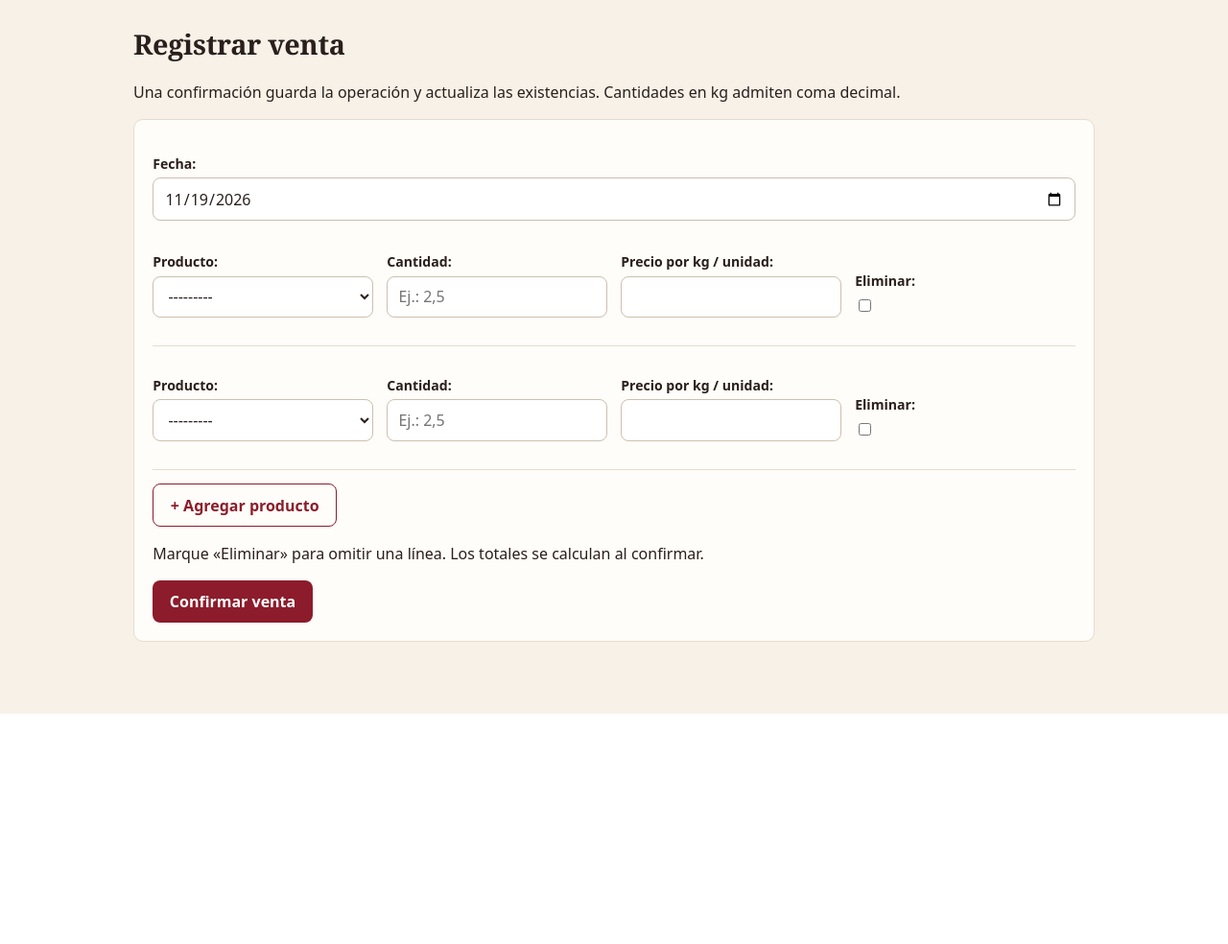
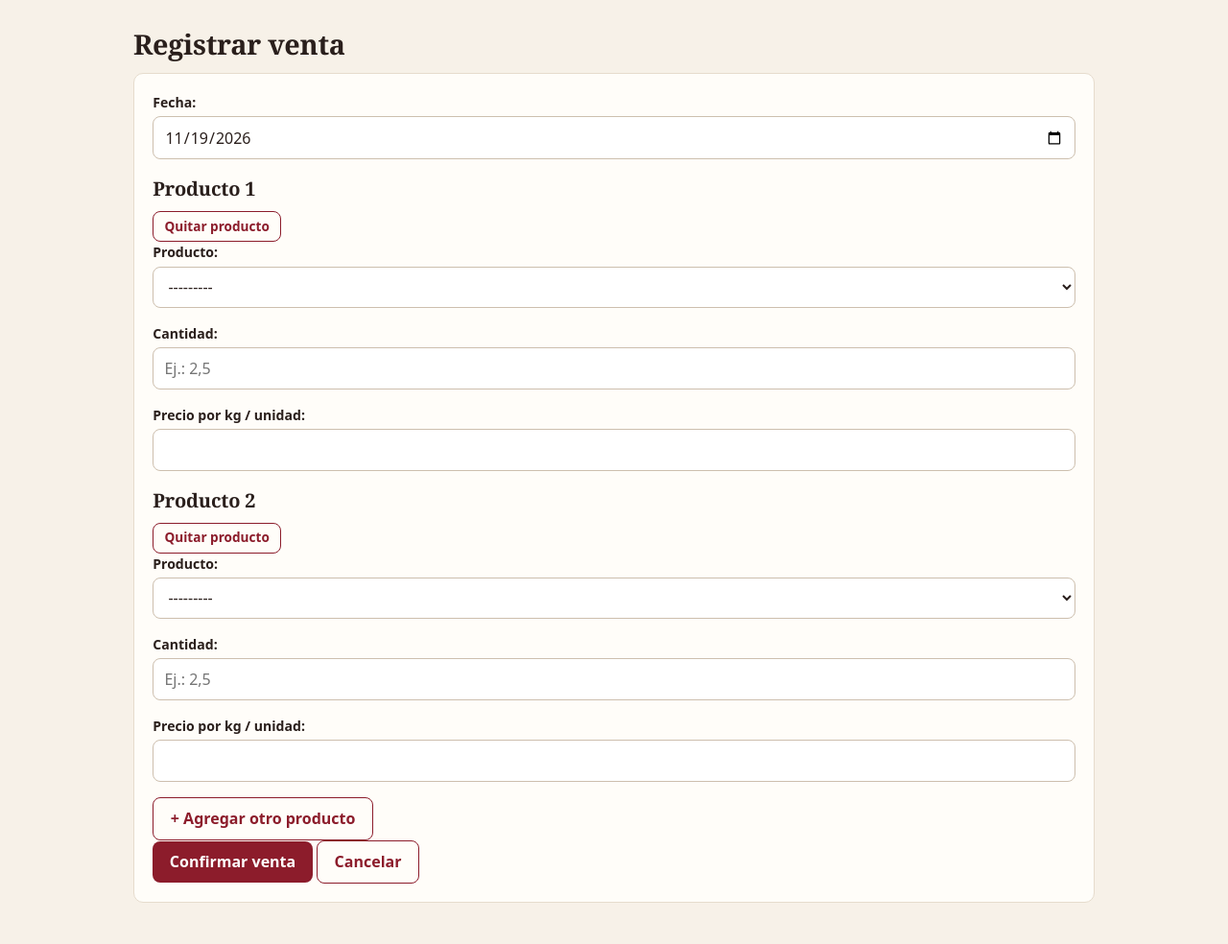
Before and after one commit to LFP2002/corte-gestion, a Django app: page /ventas/nueva/ in a window 1280 px wide. Shown: the part 56-1040 px from the top of the page at 96% size. Before the commit the page ends 800 px from the top, so only its background shows below. Run offline with Django 5.2, Linux system fonts and the light colour scheme; a user stored in the database is signed in; tables that the repository leaves empty hold one stand-in row (values such as "Sample post").

Commit message:
feat(ui): simplificar líneas de compras y ventas con botones de quitar y cancelar

```diff
--- a/backend/templates/gestion/operacion_form.html
+++ b/backend/templates/gestion/operacion_form.html
@@ -1,13 +1,70 @@
 {% extends 'base.html' %}
+{% block titulo %}Registrar {{ tipo }}{% endblock %}
 {% block contenido %}
-<h1>Registrar {{ tipo }}</h1><p>Una confirmación guarda la operación y actualiza las existencias. Cantidades en kg admiten coma decimal.</p>
-<form method="post" class="card" id="operacion">{% csrf_token %}{{ form.as_p }}
-{{ lineas.management_form }}{{ lineas.non_form_errors }}
-<div id="lineas">{% for linea in lineas %}<div class="fila detalle">{{ linea.as_p }}</div>{% endfor %}</div>
-<template id="linea-vacia"><div class="fila detalle">{{ lineas.empty_form.as_p }}</div></template>
-<button type="button" class="btn sec" id="agregar">+ Agregar producto</button>
-<p>Marque «Eliminar» para omitir una línea. Los totales se calculan al confirmar.</p>
-<button class="btn" type="submit">Confirmar {{ tipo }}</button></form>
-{% if tipo == 'venta' %}<select id="precios" hidden aria-hidden="true">{% for p in lineas.productos %}<option value="{{ p.pk }}" data-precio="{{ p.precio_venta|stringformat:'.2f' }}">{{ p.nombre }}</option>{% endfor %}</select>{% endif %}
+<h1>Registrar {{ tipo }}</h1>
+<form method="post" class="card formulario-operacion" id="operacion" novalidate>
+  {% csrf_token %}
+  {{ form.non_field_errors }}
+  <div class="datos-operacion">
+    {% for campo in form %}
+    <div class="campo">
+      {{ campo.label_tag }}{{ campo }}{{ campo.errors }}
+      {% if campo.help_text %}<small>{{ campo.help_text }}</small>{% endif %}
+    </div>
+    {% endfor %}
+  </div>
+  {{ lineas.management_form }}
+  {{ lineas.non_form_errors }}
+  <div id="lineas">
+    {% for linea in lineas %}
+    <section class="detalle-producto" data-linea{% if linea.DELETE.value %} hidden{% endif %}>
+      <div class="detalle-encabezado">
+        <h2 class="detalle-nombre">Producto {{ forloop.counter }}</h2>
+        <button type="button" class="btn sec mini" data-quitar hidden>Quitar producto</button>
+      </div>
+      {{ linea.non_field_errors }}
+      {% for oculto in linea.hidden_fields %}{{ oculto }}{% endfor %}
+      {{ linea.DELETE.as_hidden }}
+      <div class="detalle-campos">
+        <div class="campo">{{ linea.producto.label_tag }}{{ linea.producto }}{{ linea.producto.errors }}</div>
+        <div class="campo">{{ linea.cantidad.label_tag }}{{ linea.cantidad }}{{ linea.cantidad.errors }}</div>
+        <div class="campo">{{ linea.precio_unitario.label_tag }}{{ linea.precio_unitario }}{{ linea.precio_unitario.errors }}</div>
+      </div>
+    </section>
+    {% endfor %}
+  </div>
+  <template id="linea-vacia">
+    <section class="detalle-producto" data-linea>
+      <div class="detalle-encabezado">
+        <h2 class="detalle-nombre">Producto</h2>
+        <button type="button" class="btn sec mini" data-quitar hidden>Quitar producto</button>
+      </div>
+      {{ lineas.empty_form.non_field_errors }}
+      {% for oculto in lineas.empty_form.hidden_fields %}{{ oculto }}{% endfor %}
+      {{ lineas.empty_form.DELETE.as_hidden }}
+      <div class="detalle-campos">
+        <div class="campo">{{ lineas.empty_form.producto.label_tag }}{{ lineas.empty_form.producto }}{{ lineas.empty_form.producto.errors }}</div>
+        <div class="campo">{{ lineas.empty_form.cantidad.label_tag }}{{ lineas.empty_form.cantidad }}{{ lineas.empty_form.cantidad.errors }}</div>
+        <div class="campo">{{ lineas.empty_form.precio_unitario.label_tag }}{{ lineas.empty_form.precio_unitario }}{{ lineas.empty_form.precio_unitario.errors }}</div>
+      </div>
+    </section>
+  </template>
+  <button type="button" class="btn sec" id="agregar">+ Agregar otro producto</button>
+  <div class="acciones-formulario">
+    <button class="btn" type="submit">Confirmar {{ tipo }}</button>
+    {% if tipo == 'compra' %}
+      <a class="btn sec" href="{% url 'gestion:compras' %}">Cancelar</a>
+    {% else %}
+      <a class="btn sec" href="{% url 'gestion:ventas' %}">Cancelar</a>
+    {% endif %}
+  </div>
+</form>
+{% if tipo == 'venta' %}
+<select id="precios" hidden aria-hidden="true">
+  {% for p in lineas.productos %}
+    <option value="{{ p.pk }}" data-precio="{{ p.precio_venta|stringformat:'.2f' }}">{{ p.nombre }}</option>
+  {% endfor %}
+</select>
+{% endif %}
 {% load static %}<script src="{% static 'js/operacion.js' %}" defer></script>
 {% endblock %}
```
